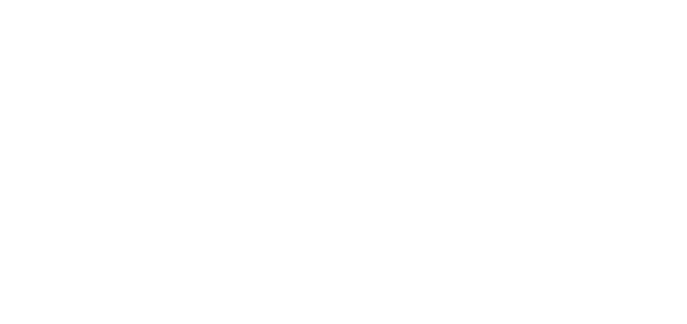
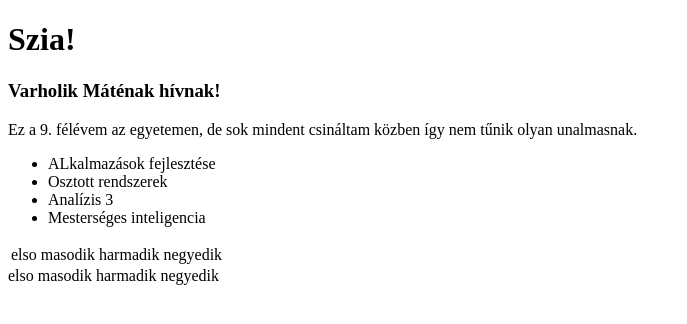
Before and after one commit to Warholik/Alkfejl_2016, a plain HTML site: page index.html in a window 1280 px wide. Shown: the whole page, without its empty margins (0-687 px from the left). Drawn offline with Linux system fonts and the light colour scheme.

Commit message:
bemutatkozas

```diff
--- a/index.html
+++ b/index.html
@@ -2,9 +2,33 @@
 <html lang="en">
 <head>
     <meta charset="UTF-8">
-    <title>Document</title>
+    <title>Bemutatkozasom</title>
 </head>
 <body>
+    <h1>Szia!</h1>
+    <h3>Varholik Máténak hívnak!</h3>
+    <p>Ez a 9. félévem az egyetemen, de sok mindent csináltam közben így nem tűnik olyan unalmasnak.</p>
 
+    <ul>
+        <li>ALkalmazások fejlesztése</li>
+        <li>Osztott rendszerek</li>
+        <li>Analízis 3</li>
+        <li>Mesterséges inteligencia</li>
+    </ul>
+
+    <table>
+        <tr>
+            <td>elso</td>
+            <td>masodik</td>
+            <td>harmadik</td>
+            <td>negyedik</td>
+        </tr>
+    </table>
+        <tr>
+            <td>elso</td>
+            <td>masodik</td>
+            <td>harmadik</td>
+            <td>negyedik</td>
+        </tr>
 </body>
 </html>
```
